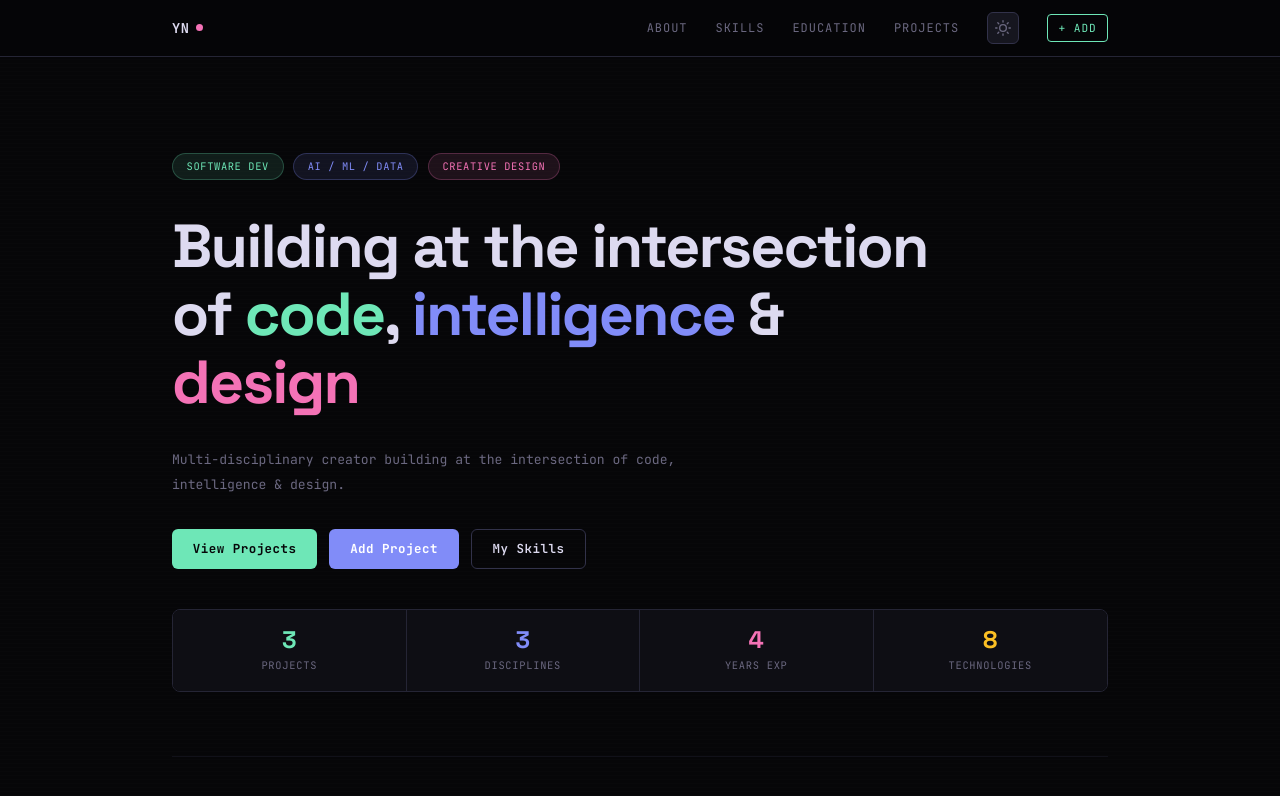
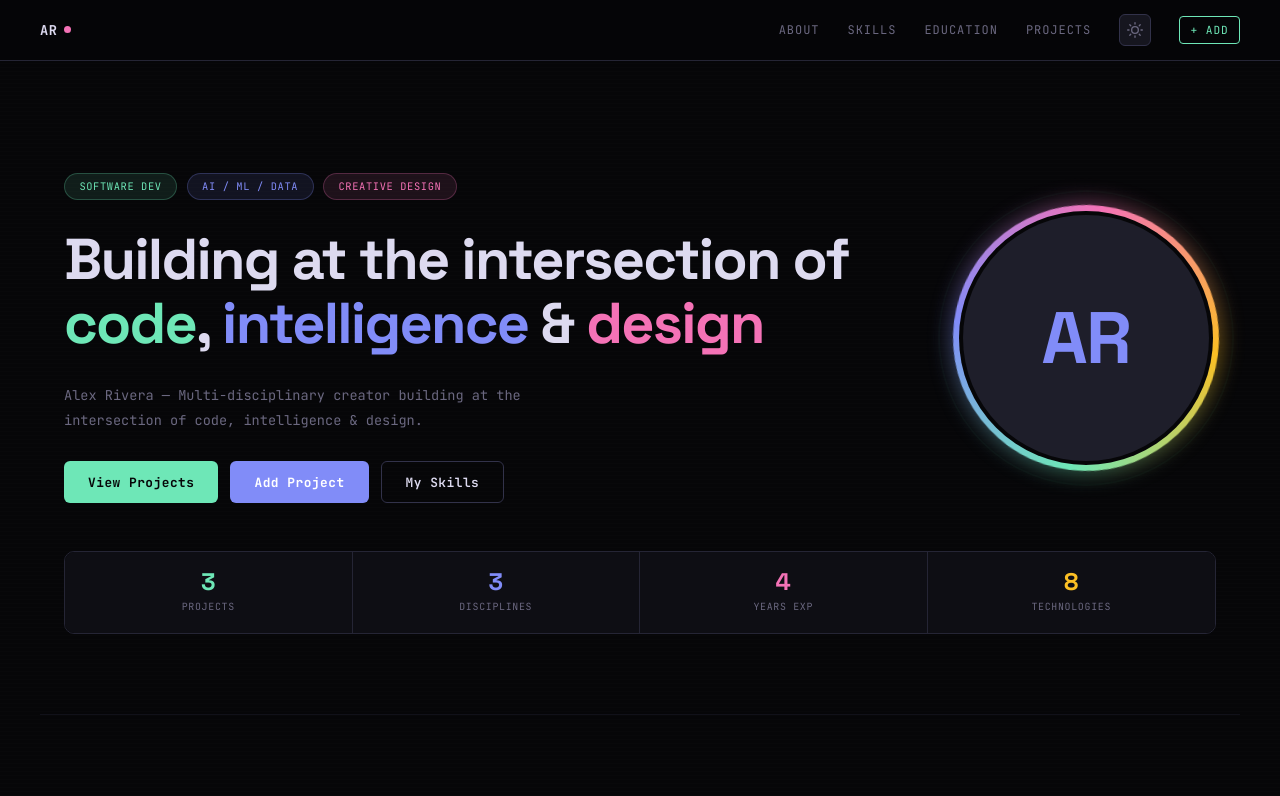
Before and after one commit to mainuddinMains/devfolio, a Next.js app: page / in a window 1280 px wide. Shown: the top 796 px of the page. Built offline with nearby package versions, Linux system fonts and the light colour scheme.

Commit message:
test commit

```diff
--- a/components/EducationSection.tsx
+++ b/components/EducationSection.tsx
@@ -42,10 +42,10 @@ export default function EducationSection() {
       >
         {/* ── Header ── */}
         <div style={{ marginBottom: "1.75rem" }}>
-          <p style={{ fontFamily: "var(--font-jetbrains-mono)", fontSize: "0.65rem", color: "var(--muted)", textTransform: "uppercase", letterSpacing: "0.14em", margin: "0 0 0.45rem" }}>
+          <p className="section-eyebrow" style={{ fontFamily: "var(--font-jetbrains-mono)", fontSize: "0.65rem", color: "var(--muted)", textTransform: "uppercase", letterSpacing: "0.14em", margin: "0 0 0.45rem" }}>
             Academic Background
           </p>
-          <h2 style={{ fontFamily: "var(--font-space-grotesk)", fontSize: "1.4rem", fontWeight: 700, margin: "0 0 0.6rem", color: "var(--text)" }}>
+          <h2 className="section-title" style={{ fontFamily: "var(--font-space-grotesk)", fontSize: "1.4rem", fontWeight: 700, margin: "0 0 0.6rem", color: "var(--text)" }}>
             Education
           </h2>
           <div style={{ width: 36, height: 2, borderRadius: 2, background: "#818cf8" }} />
--- a/components/Footer.tsx
+++ b/components/Footer.tsx
@@ -14,8 +14,7 @@ export default function Footer() {
       <div
         className="footer-inner"
         style={{
-          maxWidth: 1000,
-          margin: "0 auto",
+          width: "100%",
           display: "flex",
           justifyContent: "space-between",
           alignItems: "center",
--- /dev/null
+++ b/components/GlowingAvatar.tsx
@@ -0,0 +1,142 @@
+"use client"
+
+import Image from "next/image"
+
+interface GlowingAvatarProps {
+  avatarUrl?: string
+  name: string
+  size?: number
+}
+
+function getInitials(name: string): string {
+  return name
+    .split(" ")
+    .filter(Boolean)
+    .slice(0, 2)
+    .map((w) => w[0].toUpperCase())
+    .join("")
+}
+
+export default function GlowingAvatar({ avatarUrl, name, size = 260 }: GlowingAvatarProps) {
+  const initials = getInitials(name)
+
+  return (
+    <>
+      <style>{`
+        @keyframes glowSpin {
+          from { transform: rotate(0deg); }
+          to   { transform: rotate(360deg); }
+        }
+        @keyframes avatarPulse {
+          0%, 100% { opacity: 0.15; transform: scale(1); }
+          50%       { opacity: 0.4;  transform: scale(1.04); }
+        }
+      `}</style>
+
+      <div
+        style={{
+          position: "relative",
+          width: size,
+          height: size,
+          flexShrink: 0,
+        }}
+      >
+        {/* Layer 1 — Spinning conic gradient ring */}
+        <div
+          style={{
+            position: "absolute",
+            inset: -3,
+            borderRadius: "50%",
+            background: "conic-gradient(from 0deg, #6ee7b7, #818cf8, #f472b6, #fbbf24, #6ee7b7)",
+            animation: "glowSpin 4s linear infinite",
+          }}
+        />
+
+        {/* Layer 2 — Blurred glow (behind everything) */}
+        <div
+          style={{
+            position: "absolute",
+            inset: -3,
+            borderRadius: "50%",
+            background: "conic-gradient(from 0deg, #6ee7b7, #818cf8, #f472b6, #fbbf24, #6ee7b7)",
+            filter: "blur(12px)",
+            opacity: 0.5,
+            animation: "glowSpin 4s linear infinite",
+            zIndex: -1,
+          }}
+        />
+
+        {/* Layer 3 — Dark gap between ring and photo */}
+        <div
+          style={{
+            position: "absolute",
+            inset: 3,
+            borderRadius: "50%",
+            background: "var(--bg)",
+          }}
+        />
+
+        {/* Layer 4 — Photo or initials */}
+        <div
+          style={{
+            position: "absolute",
+            inset: 7,
+            borderRadius: "50%",
+            overflow: "hidden",
+            background: "var(--s3)",
+            display: "flex",
+            alignItems: "center",
+            justifyContent: "center",
+          }}
+        >
+          {avatarUrl ? (
+            <Image
+              src={avatarUrl}
+              alt={name}
+              fill
+              style={{ objectFit: "cover" }}
+              priority
+            />
+          ) : (
+            <span
+              style={{
+                fontSize: size * 0.28,
+                fontWeight: 700,
+                color: "var(--a2)",
+                letterSpacing: "-0.02em",
+                userSelect: "none",
+              }}
+            >
+              {initials}
+            </span>
+          )}
+        </div>
+
+        {/* Layer 5 — Outer pulsing ring (inner) */}
+        <div
+          style={{
+            position: "absolute",
+            inset: -12,
+            borderRadius: "50%",
+            border: "1px solid rgba(110,231,183,0.15)",
+            animation: "avatarPulse 2.5s ease-in-out infinite",
+            pointerEvents: "none",
+          }}
+        />
+
+        {/* Layer 6 — Outer pulsing ring (outer, offset) */}
+        <div
+          style={{
+            position: "absolute",
+            inset: -22,
+            borderRadius: "50%",
+            border: "1px solid rgba(129,140,248,0.1)",
+            animation: "avatarPulse 2.5s ease-in-out infinite",
+            animationDelay: "0.8s",
+            pointerEvents: "none",
+          }}
+        />
+      </div>
+    </>
+  )
+}
--- a/components/HeroSection.tsx
+++ b/components/HeroSection.tsx
@@ -2,6 +2,7 @@
 
 import { useRef, useEffect, useState } from "react"
 import { personalInfo } from "@/data/personal"
+import GlowingAvatar from "@/components/GlowingAvatar"
 
 interface Stats {
   projects: number
@@ -59,23 +60,85 @@ export default function HeroSection({ stats }: HeroSectionProps) {
           opacity: 0;
           animation: fadeUp 0.7s ease-out forwards;
         }
+
+        /* ── Wrapper ── */
+        .hero-wrap {
+          width: 100%;
+          padding: 5rem 1.5rem 3.5rem;
+          opacity: 0;
+        }
+        .hero-wrap.visible { opacity: 1; }
+
+        @media (min-width: 640px)  { .hero-wrap { padding: 6rem 2.5rem 4rem; } }
+        @media (min-width: 1024px) { .hero-wrap { padding: 7rem 4rem 5rem; } }
+        @media (min-width: 1440px) { .hero-wrap { padding: 7rem 6rem 5rem; } }
+
+        /* ── Two-column grid ── */
+        .hero-grid {
+          display: grid;
+          grid-template-columns: 1fr auto;
+          align-items: center;
+          gap: 3rem;
+        }
+
+        /* Left: stacked content */
+        .hero-left {
+          display: flex;
+          flex-direction: column;
+          gap: 1.75rem;
+        }
+
+        /* Right: avatar — centered */
+        .hero-avatar-col {
+          display: flex;
+          align-items: center;
+          justify-content: center;
+        }
+
+        /* Stats bar below the grid */
+        .hero-stats-bar {
+          display: grid;
+          grid-template-columns: repeat(4, 1fr);
+          border: 1px solid var(--border);
+          border-radius: 10px;
+          overflow: hidden;
+          margin-top: 3rem;
+        }
+
+        /* ── Mobile (< 768px): stack, avatar on top ── */
+        @media (max-width: 767px) {
+          .hero-grid {
+            grid-template-columns: 1fr;
+          }
+          .hero-avatar-col {
+            order: -1;   /* avatar above text */
+          }
+          .hero-avatar-col .avatar-size-override {
+            width: 180px !important;
+            height: 180px !important;
+          }
+        }
+
+        /* Mobile: 2x2 stats */
+        @media (max-width: 480px) {
+          .hero-stats-bar { grid-template-columns: repeat(2, 1fr); }
+          .hero-stats-bar > div:nth-child(even) { border-right: none !important; }
+          .hero-stats-bar > div:nth-child(1),
+          .hero-stats-bar > div:nth-child(2)    { border-bottom: 1px solid var(--border); }
+        }
       `}</style>
 
       <div
         id="about"
         ref={wrapperRef}
-        className={visible ? "animate-in" : undefined}
-        style={{
-          maxWidth: 1000,
-          margin: "0 auto",
-          padding: "6rem 2rem 4rem",
-          display: "flex",
-          flexDirection: "column",
-          gap: "2rem",
-          opacity: visible ? undefined : 0,
-        }}
+        className={`hero-wrap${visible ? " visible animate-in" : ""}`}
       >
-        {/* ── 1. Discipline pills ── */}
+        <div className="hero-grid">
+
+          {/* ── LEFT: text content ── */}
+          <div className="hero-left">
+
+            {/* 1. Discipline pills */}
             <div className="fade-up" style={{ animationDelay: "0s", display: "flex", flexWrap: "wrap", gap: "0.6rem" }}>
               {PILLS.map((pill) => (
                 <span
@@ -85,7 +148,7 @@ export default function HeroSection({ stats }: HeroSectionProps) {
                     color: pill.color,
                     border: `1px solid ${pill.border}`,
                     borderRadius: 20,
-                padding: "0.3rem 0.85rem",
+                    padding: "0.3rem 0.9rem",
                     fontFamily: "var(--font-jetbrains-mono)",
                     fontSize: "0.65rem",
                     textTransform: "uppercase",
@@ -97,17 +160,16 @@ export default function HeroSection({ stats }: HeroSectionProps) {
               ))}
             </div>
 
-        {/* ── 2. Headline ── */}
+            {/* 2. Headline */}
             <h1
               className="fade-up"
               style={{
                 animationDelay: "0.1s",
-            fontSize: "clamp(1.8rem, 5vw, 3.8rem)",
+                fontSize: "clamp(1.8rem, 4.5vw, 3.8rem)",
                 fontWeight: 700,
                 letterSpacing: "-0.03em",
-            lineHeight: 1.12,
+                lineHeight: 1.1,
                 color: "var(--text)",
-            maxWidth: 760,
                 margin: 0,
               }}
             >
@@ -119,31 +181,31 @@ export default function HeroSection({ stats }: HeroSectionProps) {
               <span style={{ color: "#f472b6" }}>design</span>
             </h1>
 
-        {/* ── 3. Subtitle ── */}
+            {/* 3. Bio */}
             <p
               className="fade-up"
               style={{
                 animationDelay: "0.2s",
                 fontFamily: "var(--font-jetbrains-mono)",
-            fontSize: "0.82rem",
+                fontSize: "0.85rem",
                 color: "var(--muted)",
                 lineHeight: 1.85,
-            maxWidth: 520,
+                maxWidth: 560,
                 margin: 0,
               }}
             >
-          {personalInfo.name !== "Your Name" ? `${personalInfo.name} — ` : ""}
+              {personalInfo.name} —{" "}
               {personalInfo.bio}
             </p>
 
-        {/* ── 4. CTA buttons ── */}
+            {/* 4. CTAs */}
             <div className="fade-up" style={{ animationDelay: "0.3s", display: "flex", flexWrap: "wrap", gap: "0.75rem" }}>
               <button
                 onClick={() => scrollTo("#projects")}
                 style={{
                   background: "#6ee7b7", color: "#060608", border: "none", borderRadius: 6,
-              padding: "0.6rem 1.3rem", fontFamily: "var(--font-jetbrains-mono)",
-              fontSize: "0.78rem", fontWeight: 700, letterSpacing: "0.04em",
+                  padding: "0.65rem 1.5rem", fontFamily: "var(--font-jetbrains-mono)",
+                  fontSize: "0.8rem", fontWeight: 700, letterSpacing: "0.04em",
                   cursor: "pointer", transition: "opacity 0.15s ease",
                 }}
                 onMouseEnter={(e) => ((e.currentTarget as HTMLButtonElement).style.opacity = "0.85")}
@@ -156,8 +218,8 @@ export default function HeroSection({ stats }: HeroSectionProps) {
                 onClick={() => scrollTo("#add-project")}
                 style={{
                   background: "#818cf8", color: "#fff", border: "none", borderRadius: 6,
-              padding: "0.6rem 1.3rem", fontFamily: "var(--font-jetbrains-mono)",
-              fontSize: "0.78rem", fontWeight: 700, letterSpacing: "0.04em",
+                  padding: "0.65rem 1.5rem", fontFamily: "var(--font-jetbrains-mono)",
+                  fontSize: "0.8rem", fontWeight: 700, letterSpacing: "0.04em",
                   cursor: "pointer", transition: "opacity 0.15s ease",
                 }}
                 onMouseEnter={(e) => ((e.currentTarget as HTMLButtonElement).style.opacity = "0.85")}
@@ -170,13 +232,13 @@ export default function HeroSection({ stats }: HeroSectionProps) {
                 onClick={() => scrollTo("#skills")}
                 style={{
                   background: "none", color: "var(--text)", border: "1px solid var(--border2)",
-              borderRadius: 6, padding: "0.6rem 1.3rem", fontFamily: "var(--font-jetbrains-mono)",
-              fontSize: "0.78rem", fontWeight: 600, letterSpacing: "0.04em",
+                  borderRadius: 6, padding: "0.65rem 1.5rem", fontFamily: "var(--font-jetbrains-mono)",
+                  fontSize: "0.8rem", fontWeight: 600, letterSpacing: "0.04em",
                   cursor: "pointer", transition: "border-color 0.15s ease, color 0.15s ease",
                 }}
                 onMouseEnter={(e) => {
                   const el = e.currentTarget as HTMLButtonElement
-              el.style.borderColor = "var(--muted)"; el.style.color = "#fff"
+                  el.style.borderColor = "var(--muted)"; el.style.color = "var(--text)"
                 }}
                 onMouseLeave={(e) => {
                   const el = e.currentTarget as HTMLButtonElement
@@ -187,19 +249,23 @@ export default function HeroSection({ stats }: HeroSectionProps) {
               </button>
             </div>
 
-        {/* ── 5. Stats bar ── */}
-        <div
-          className="fade-up hero-stats"
-          style={{
-            animationDelay: "0.45s",
-            display: "grid",
-            gridTemplateColumns: "repeat(4, 1fr)",
-            border: "1px solid var(--border)",
-            borderRadius: 8,
-            overflow: "hidden",
-            marginTop: "0.5rem",
-          }}
-        >
+          </div>
+
+          {/* ── RIGHT: glowing avatar ── */}
+          <div className="hero-avatar-col fade-up" style={{ animationDelay: "0.2s" }}>
+            <div className="avatar-size-override" style={{ width: 260, height: 260 }}>
+              <GlowingAvatar
+                avatarUrl={personalInfo.avatarUrl}
+                name={personalInfo.name}
+                size={260}
+              />
+            </div>
+          </div>
+
+        </div>
+
+        {/* ── Stats bar — always visible below the grid ── */}
+        <div className="hero-stats-bar fade-up" style={{ animationDelay: "0.45s" }}>
           {statItems.map((item, i) => (
             <div
               key={item.label}
@@ -213,12 +279,13 @@ export default function HeroSection({ stats }: HeroSectionProps) {
               <div style={{ fontSize: "1.5rem", fontWeight: 700, color: STAT_COLORS[i], lineHeight: 1, marginBottom: "0.4rem" }}>
                 {item.value}
               </div>
-              <div style={{ fontFamily: "var(--font-jetbrains-mono)", fontSize: "0.65rem", textTransform: "uppercase", letterSpacing: "0.07em", color: "var(--muted)" }}>
+              <div style={{ fontFamily: "var(--font-jetbrains-mono)", fontSize: "0.62rem", textTransform: "uppercase", letterSpacing: "0.07em", color: "var(--muted)" }}>
                 {item.label}
               </div>
             </div>
           ))}
         </div>
+
       </div>
     </>
   )
--- a/components/Navbar.tsx
+++ b/components/Navbar.tsx
@@ -54,10 +54,9 @@ export default function Navbar() {
     >
       <nav
         style={{
-          maxWidth: 1000,
-          margin: "0 auto",
-          padding: "0 2rem",
-          height: 56,
+          width: "100%",
+          padding: "0 2.5rem",
+          height: 60,
           display: "flex",
           alignItems: "center",
           justifyContent: "space-between",
--- a/components/PageClient.tsx
+++ b/components/PageClient.tsx
@@ -15,7 +15,7 @@ const LS_KEY = "devfolio_projects"
 const defaultIds = new Set(defaultProjects.map((p) => p.id))
 
 const DIVIDER = (
-  <div style={{ maxWidth: 1000, margin: "0 auto", padding: "0 2rem" }}>
+  <div style={{ padding: "0 2.5rem" }}>
     <hr style={{ border: "none", borderTop: "1px solid var(--border)", opacity: 0.4, margin: 0 }} />
   </div>
 )
--- a/components/ProjectsSection.tsx
+++ b/components/ProjectsSection.tsx
@@ -284,6 +284,7 @@ export default function ProjectsSection({
         {/* Left */}
         <div>
           <p
+            className="section-eyebrow"
             style={{
               fontFamily: "var(--font-jetbrains-mono)",
               fontSize: "0.65rem",
@@ -296,6 +297,7 @@ export default function ProjectsSection({
             Portfolio
           </p>
           <h2
+            className="section-title"
             style={{
               fontFamily: "var(--font-space-grotesk)",
               fontSize: "1.4rem",
@@ -388,7 +390,7 @@ export default function ProjectsSection({
         <div
           style={{
             display: "grid",
-            gridTemplateColumns: "repeat(auto-fill, minmax(260px, 1fr))",
+            gridTemplateColumns: "repeat(auto-fill, minmax(300px, 1fr))",
             gap: "1rem",
           }}
         >
--- a/components/SkillsSection.tsx
+++ b/components/SkillsSection.tsx
@@ -41,10 +41,10 @@ export default function SkillsSection() {
       >
         {/* ── Header ── */}
         <div style={{ marginBottom: "1.75rem" }}>
-          <p style={{ fontFamily: "var(--font-jetbrains-mono)", fontSize: "0.65rem", color: "var(--muted)", textTransform: "uppercase", letterSpacing: "0.14em", margin: "0 0 0.45rem" }}>
+          <p className="section-eyebrow" style={{ fontFamily: "var(--font-jetbrains-mono)", fontSize: "0.65rem", color: "var(--muted)", textTransform: "uppercase", letterSpacing: "0.14em", margin: "0 0 0.45rem" }}>
             Capabilities
           </p>
-          <h2 style={{ fontFamily: "var(--font-space-grotesk)", fontSize: "1.4rem", fontWeight: 700, margin: "0 0 0.6rem", color: "var(--text)" }}>
+          <h2 className="section-title" style={{ fontFamily: "var(--font-space-grotesk)", fontSize: "1.4rem", fontWeight: 700, margin: "0 0 0.6rem", color: "var(--text)" }}>
             Skills &amp; Tools
           </h2>
           <div style={{ width: 36, height: 2, borderRadius: 2, background: "linear-gradient(to right, #6ee7b7, #818cf8, #f472b6)" }} />
--- a/data/personal.ts
+++ b/data/personal.ts
@@ -1,10 +1,12 @@
 import type { PersonalInfo } from "@/lib/types"
 
 export const personalInfo: PersonalInfo = {
-  name: "Your Name",
+  name: "Alex Rivera",
   title: "Software Developer · AI Engineer · Designer",
   bio: "Multi-disciplinary creator building at the intersection of code, intelligence & design.",
   email: "",
   github: "",
   linkedin: "",
+  // To use your photo: copy it to public/images/avatar.jpg and set avatarUrl: "/images/avatar.jpg"
+  avatarUrl: "",
 }
--- a/lib/types.ts
+++ b/lib/types.ts
@@ -34,4 +34,5 @@ export interface PersonalInfo {
   email?: string
   github?: string
   linkedin?: string
+  avatarUrl?: string
 }
```
Also changed, not shown: app/globals.css (+20 -3 lines). Lines whose indentation alone changed are shown as unchanged.
